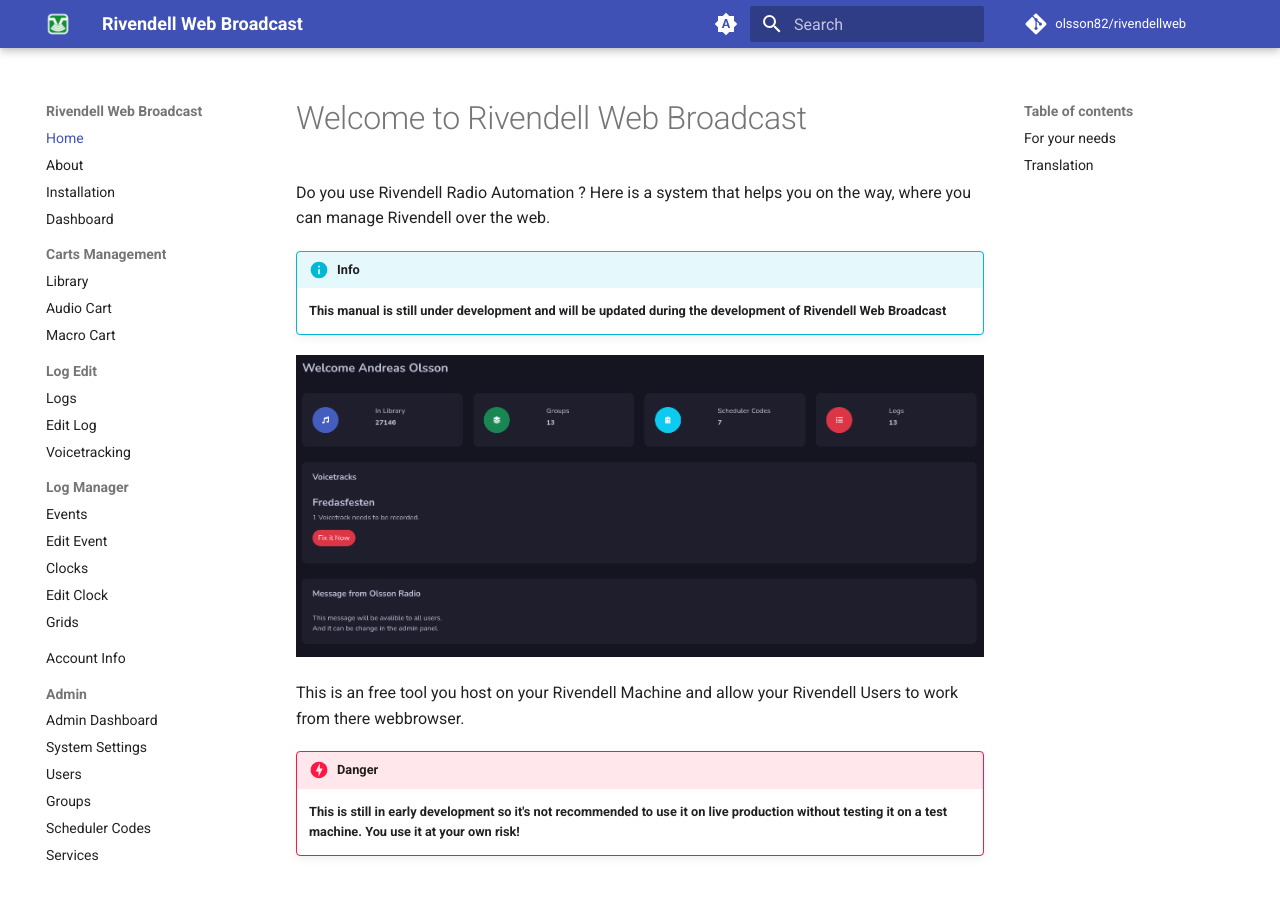
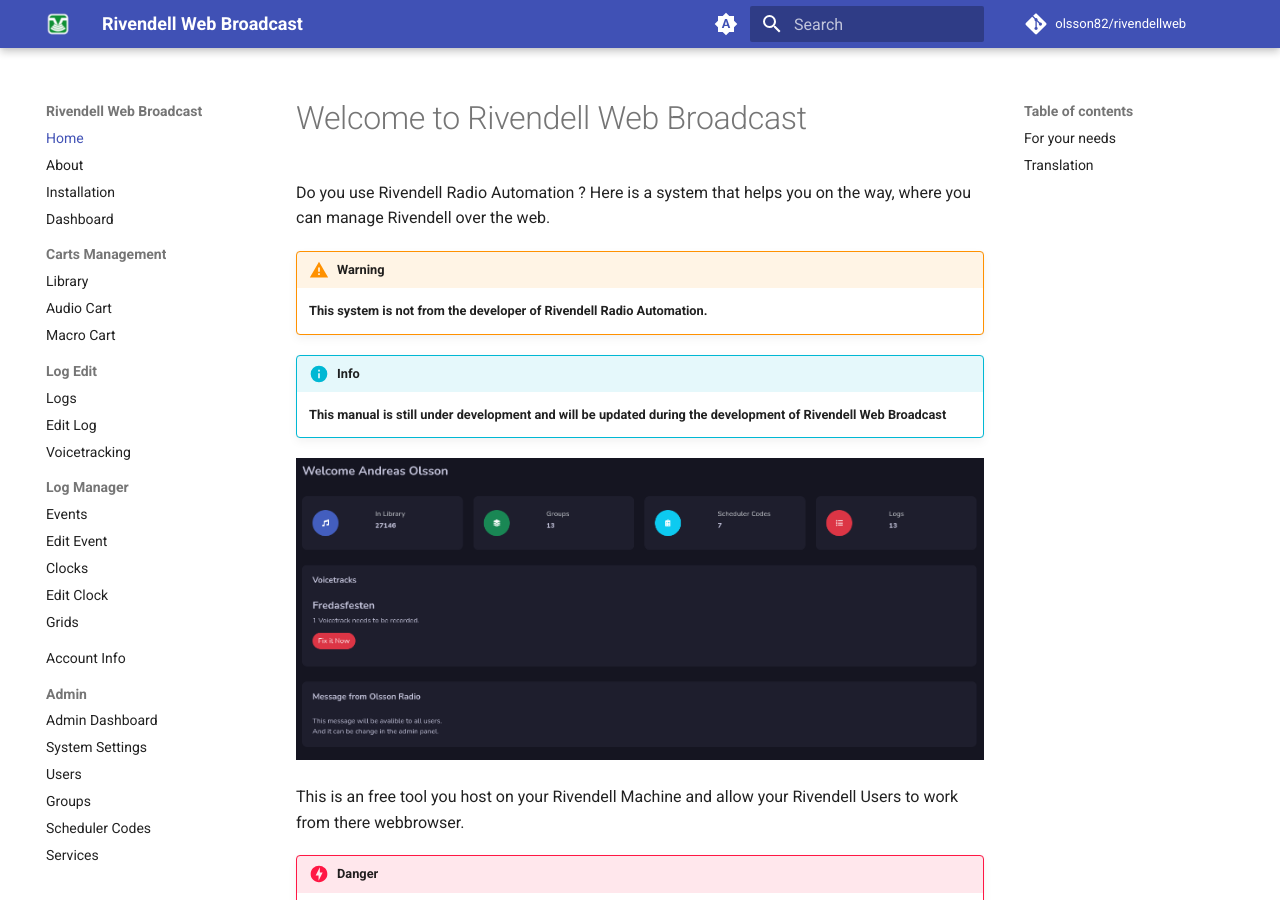
Before and after one commit to olsson82/rivwebdoc, an MkDocs documentation site: the page built from docs/index.md, in a window 1280 px wide and 900 px high. Built offline with MkDocs 1.6.1 and Material for MkDocs 9.7.7, drawn with Linux system fonts in a browser that asks for light colours; comment, search, counter and statistics services are not loaded.

Commit message:
Add warning text

```diff
--- a/docs/index.md
+++ b/docs/index.md
@@ -1,6 +1,10 @@
 # Welcome to Rivendell Web Broadcast
 
 Do you use Rivendell Radio Automation ? Here is a system that helps you on the way, where you can manage Rivendell over the web.
+
+!!! Warning
+
+    **This system is not from the developer of Rivendell Radio Automation.**
 
 !!! Info
 
```
